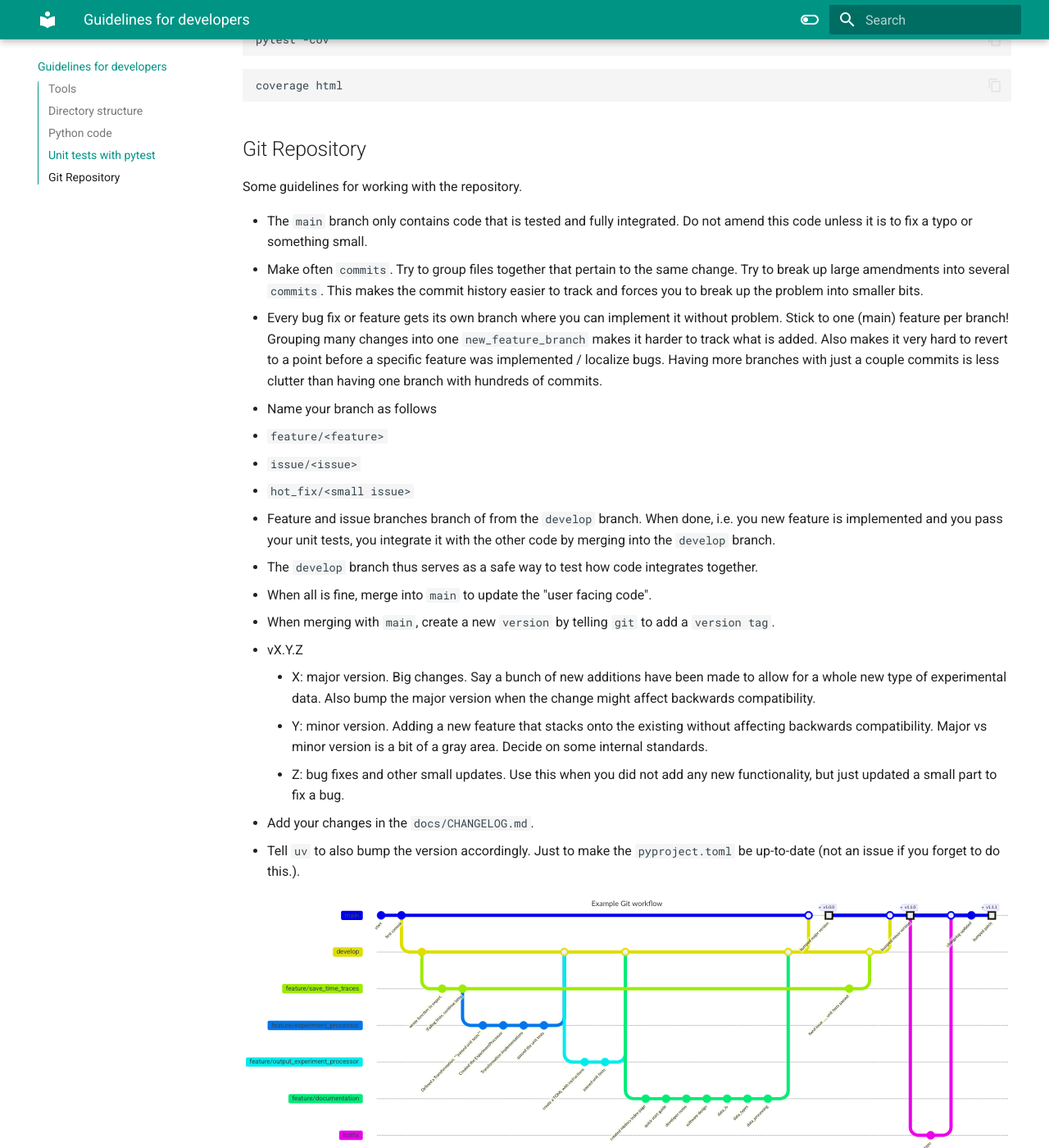
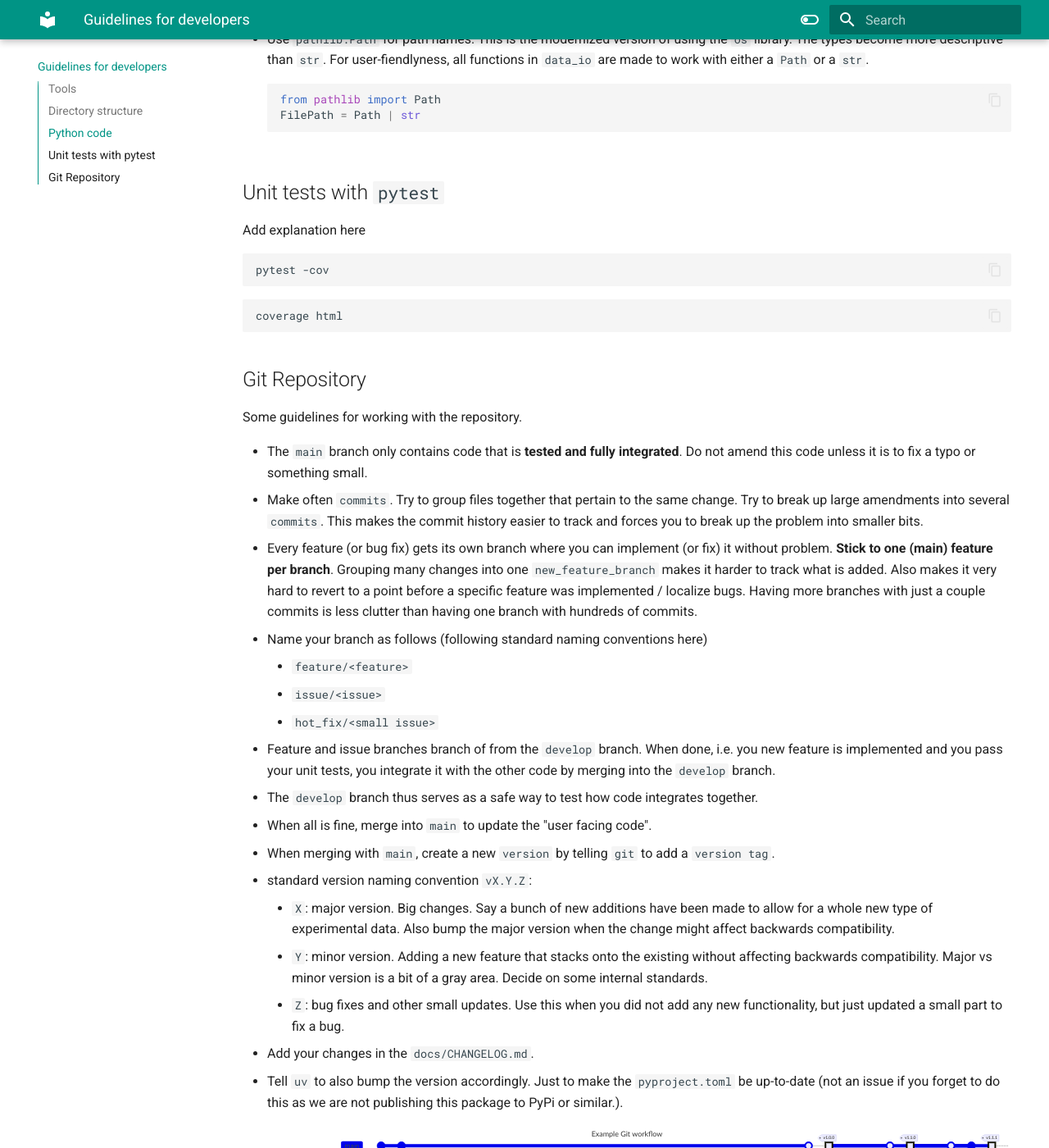
Before and after one commit to KleinMisha/time-trace-tools, an MkDocs documentation site: the page built from docs/developer_notes.md, in a window 1280 px wide and 1400 px high, scrolled down 3627 px. Shown: the whole window at 82% size. Built offline with MkDocs 1.6.1 and Material for MkDocs 9.7.7, drawn with Linux system fonts in a browser that asks for light colours; some of the changed text lies outside the part shown.

````diff
--- a/docs/developer_notes.md
+++ b/docs/developer_notes.md
@@ -140,23 +144,23 @@ coverage html
 ## Git Repository
 Some guidelines for working with the repository.
 
-* The `main` branch only contains code that is tested and fully integrated. Do not amend this code unless it is to fix a typo or something small.
+* The `main` branch only contains code that is **tested and fully integrated**. Do not amend this code unless it is to fix a typo or something small.
 * Make often `commits`. Try to group files together that pertain to the same change. Try to break up large amendments into several `commits`. This makes the commit history easier to track and forces you to break up the problem into smaller bits.
-* Every bug fix or feature gets its own branch where you can implement it without problem. Stick to one (main) feature per branch! Grouping many changes into one `new_feature_branch` makes it harder to track what is added. Also makes it very hard to revert to a point before a specific feature was implemented / localize bugs. Having more branches with just a couple commits is less clutter than having one branch with hundreds of commits.
-* Name your branch as follows
-  * `feature/<feature>`
-  * `issue/<issue>`
-  * `hot_fix/<small issue>`
+* Every feature (or bug fix) gets its own branch where you can implement (or fix) it without problem. **Stick to one (main) feature per branch**. Grouping many changes into one `new_feature_branch` makes it harder to track what is added. Also makes it very hard to revert to a point before a specific feature was implemented / localize bugs. Having more branches with just a couple commits is less clutter than having one branch with hundreds of commits.
+* Name your branch as follows (following standard naming conventions here)
+    - `feature/<feature>`
+    - `issue/<issue>`
+    - `hot_fix/<small issue>`
 * Feature and issue branches branch of from the `develop` branch. When done, i.e. you new feature is implemented and you pass your unit tests, you integrate it with the other code by merging into the `develop` branch.
 * The `develop` branch thus serves as a safe way to test how code integrates together.
 * When all is fine, merge into `main` to update the "user facing code".
 * When merging with `main`, create a new `version` by telling `git` to add a `version tag`.
-  * vX.Y.Z
-    * X: major version. Big changes. Say a bunch of new additions have been made to allow for a whole new type of experimental data. Also bump the major version when the change might affect backwards compatibility.
-    * Y: minor version. Adding a new feature that stacks onto the existing without affecting backwards compatibility. Major vs minor version is a bit of a gray area. Decide on some internal standards.
-    * Z: bug fixes and other small updates. Use this when you did not add any new functionality, but just updated a small part to fix a bug.
+  * standard version naming convention `vX.Y.Z`:
+    * `X`: major version. Big changes. Say a bunch of new additions have been made to allow for a whole new type of experimental data. Also bump the major version when the change might affect backwards compatibility.
+    * `Y`: minor version. Adding a new feature that stacks onto the existing without affecting backwards compatibility. Major vs minor version is a bit of a gray area. Decide on some internal standards.
+    * `Z`: bug fixes and other small updates. Use this when you did not add any new functionality, but just updated a small part to fix a bug.
 * Add your changes in the `docs/CHANGELOG.md`.
-* Tell `uv` to also bump the version accordingly. Just to make the `pyproject.toml` be up-to-date (not an issue if you forget to do this.).
+* Tell `uv` to also bump the version accordingly. Just to make the `pyproject.toml` be up-to-date (not an issue if you forget to do this as we are not publishing this package to PyPi or similar.).
 
 ```mermaid
 ---
````
Also changed, not shown: other parts of docs/developer_notes.md (+15 -11 lines).
